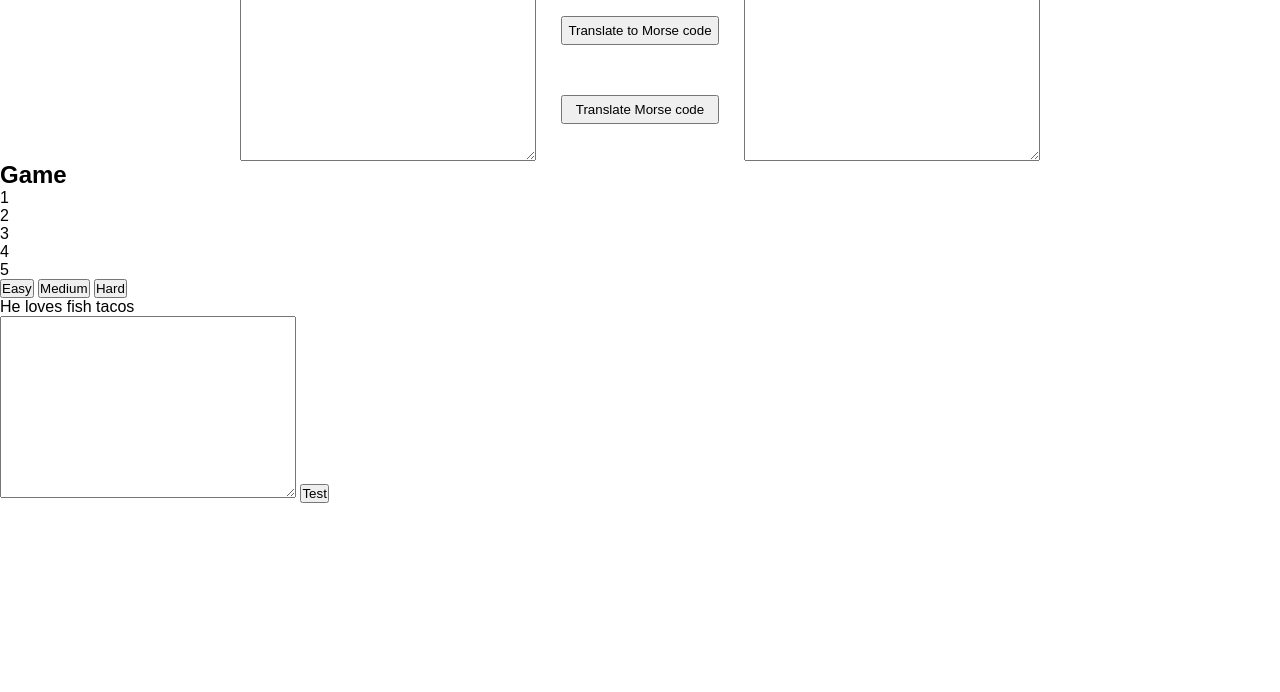
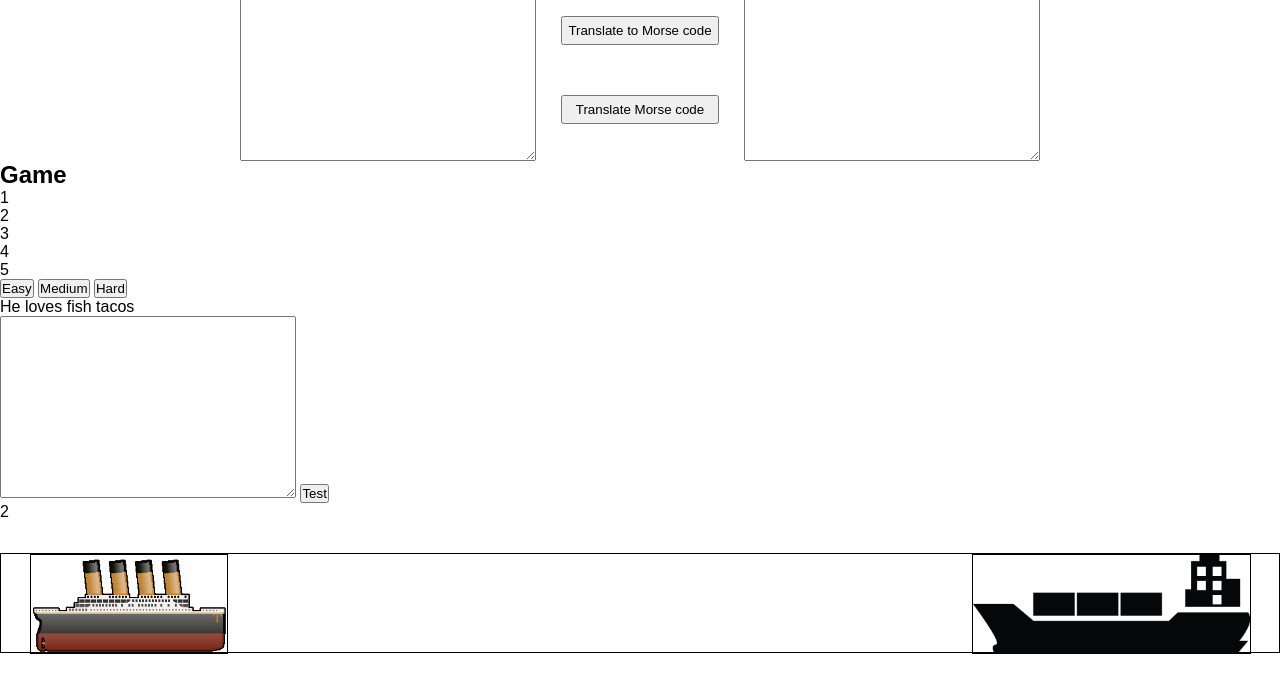
Before and after one commit to Wlodzimierz-Reif/morse-code-challenge, a plain HTML site: page index.html in a window 1280 px wide. Both pictures are taken after a click on the button "Easy". Shown: the part 58-750 px from the top of the page. Drawn offline with Linux system fonts and the light colour scheme.

Commit message:
fully working except boom

```diff
--- a/index.html
+++ b/index.html
@@ -1,27 +1,28 @@
 <!DOCTYPE html>
 <html lang="en">
   <head>
-    <meta charset="UTF-8">
-    <meta name="viewport" content="width=device-width, initial-scale=1.0">
-    <meta http-equiv="X-UA-Compatible" content="ie=edge">
-    <link rel="stylesheet" href="main.css">
+    <meta charset="UTF-8" />
+    <meta name="viewport" content="width=device-width, initial-scale=1.0" />
+    <meta http-equiv="X-UA-Compatible" content="ie=edge" />
+    <link rel="stylesheet" href="main.css" />
     <script src="script.js" async defer></script>
     <title>Morse code translator</title>
   </head>
   <body>
-
     <h1>Morse code translator</h1>
-
 
     <section>
       <form action="">
         <textarea name="" id="text-input" cols="30" rows="10"></textarea>
         <div id="buttons">
-                <button type="button" onclick="textToMorse()">Translate to Morse code</button>
-                <button type="button" onclick="decodeMorse()">Translate Morse code</button>
+          <button type="button" onclick="textToMorse()">
+            Translate to Morse code
+          </button>
+          <button type="button" onclick="decodeMorse()">
+            Translate Morse code
+          </button>
         </div>
         <textarea name="" id="text-output" cols="30" rows="10"></textarea>
-
       </form>
     </section>
 
@@ -42,7 +43,16 @@
       <p id="string-output">Your text to translate</p>
       <textarea id="user-input" name="" id="" cols="30" rows="10"></textarea>
       <button onclick="test()">Test</button>
+      <div>
+          <p id="timer"></p>
+      </div>
     </section>
 
+    <section id="titanic">
+      <div>
+        <img id="titanic-ship" src="./images/titanic.png" alt="" />
+        <img id="cargo-ship" src="./images/cargo.png" alt="" />
+      </div>
+    </section>
   </body>
 </html>
--- a/main.scss
+++ b/main.scss
@@ -18,13 +18,50 @@ section {
     display: flex;
     justify-content: center;
     align-items: center;
+
     #buttons {
       display: flex;
       flex-direction: column;
+
       button {
         margin: 25px;
         padding: 5px;
       }
     }
   }
+  #timer {
+    height: 50px;
   }
+}
+
+#titanic * {
+}
+
+#titanic {
+  * {
+    border: 1px solid black;
+  }
+
+//   display: flex;
+//   justify-content: center;
+
+  div {
+    // width: 75vw;
+    height: 100px;
+
+    img {
+      height: 100px;
+      right: 0;
+    }
+
+    #titanic-ship {
+      position: relative;
+      left: 150px;
+    }
+
+    #cargo-ship {
+      position: absolute;
+      right: 150px;
+    }
+  }
+}
--- a/script.js
+++ b/script.js
@@ -112,6 +112,9 @@ const hardSets = {
 
 let sentence = "";
 let morseCodeSentence = "";
+let timer = null;
+let seconds = null;
+let shipTimer = null;
 
 const getRandomString = (setOfTestStrings) => {
     const string = Object.keys(setOfTestStrings);
@@ -119,28 +122,33 @@ const getRandomString = (setOfTestStrings) => {
     const result = string[index];
     const morseResult = setOfTestStrings[result];
 
-    // updateUserInterface(morseResult);
     sentence = result;
     morseCodeSentence = morseResult;
 
     return result;
 }
 
-// const updateUserInterface = (morseString) => {
-//     document.getElementById("string-output").innerHTML = morseString;
-// }
-
-
 const playEasy = () => {
     getRandomString(easySets);
     document.getElementById("string-output").innerHTML = sentence;
+    seconds = 0;
+    clearInterval(timer);
+
+    runTimer();
+    moveShips();
+
 }
 
-const test = () => {
-    if(document.getElementById("user-input").value == morseCodeSentence) {
-        document.getElementById("user-input").style.backgroundColor = "green";
+const testingFunction = () => {
+    if(document.getElementById("user-input").value == getMorseCodeSlice()) {
+        if(document.getElementById("user-input").value == morseCodeSentence) {
+            alert(`Great! It took you ${seconds} seconds`);
+            clearInterval(timer);
+        }
+        document.getElementById("user-input").style.backgroundColor = "rgba(0, 255, 0, 0.7)";
+        // document.getElementById("user-input").style.backgroundColor = "green";
     } else {
-        document.getElementById("user-input").style.backgroundColor = "red";
+        document.getElementById("user-input").style.backgroundColor = "rgba(255, 0, 0, 0.7)";
     }
     getInputLength();
     getMorseCodeSlice();
@@ -152,14 +160,39 @@ const getInputLength = () => {
 }
 
 const getMorseCodeSlice = () => {
-    const length = getInputLength() - 1;
-    console.log(`input length : ${length}`);
-    const morseArray = morseCodeSentence.split(" ");
-    // console.log(morseArray);
+    const length = getInputLength();
+    const morseCodeSlice = morseCodeSentence.slice(0, length);
+    return morseCodeSlice;
+}
 
-    const morseSlice = morseArray.slice(0, length);
-    console.log(`reference morse code slice: ${morseSlice}`);
-    const joinedArray = morseSlice.join(" ");
-    console.log(joinedArray);
+runTimer = () => {
+    const increaseTimer = () => {
+        seconds++;
+        document.getElementById("timer").innerHTML = seconds;
+    }
+    timer = setInterval(increaseTimer, 1000);
+}
 
+const element = document.getElementById("user-input");
+element.onkeyup = testingFunction;
+
+const moveShips = () => {
+    const titanic = document.getElementById("titanic-ship");
+    const cargoShip = document.getElementById("cargo-ship");
+    let amount = 1;
+
+    const increaseAmount = () => {
+        amount++;
+        titanic.style.left = `${amount}px`;
+        cargoShip.style.right = `${amount}px`;
+    }
+    // shipTimer = setInterval(() => amount++, 100);
+    shipTimer = setInterval(increaseAmount, 100);
+    console.log(amount);
+
+    // titanic.style.left = `${seconds * 10}px`;
+    // titanic.style.left += `${10}px`;
+    // titanic.style.left += 10 + "px";
+    // titanic.style.left = `${amount}px`;
+    // cargoShip.style.right = `${seconds * 10}px`;
 }
```
Also changed, not shown: images/cargo.png (added), images/titanic.png (added), main.css, 1 other file. Lines whose indentation alone changed are shown as unchanged.
